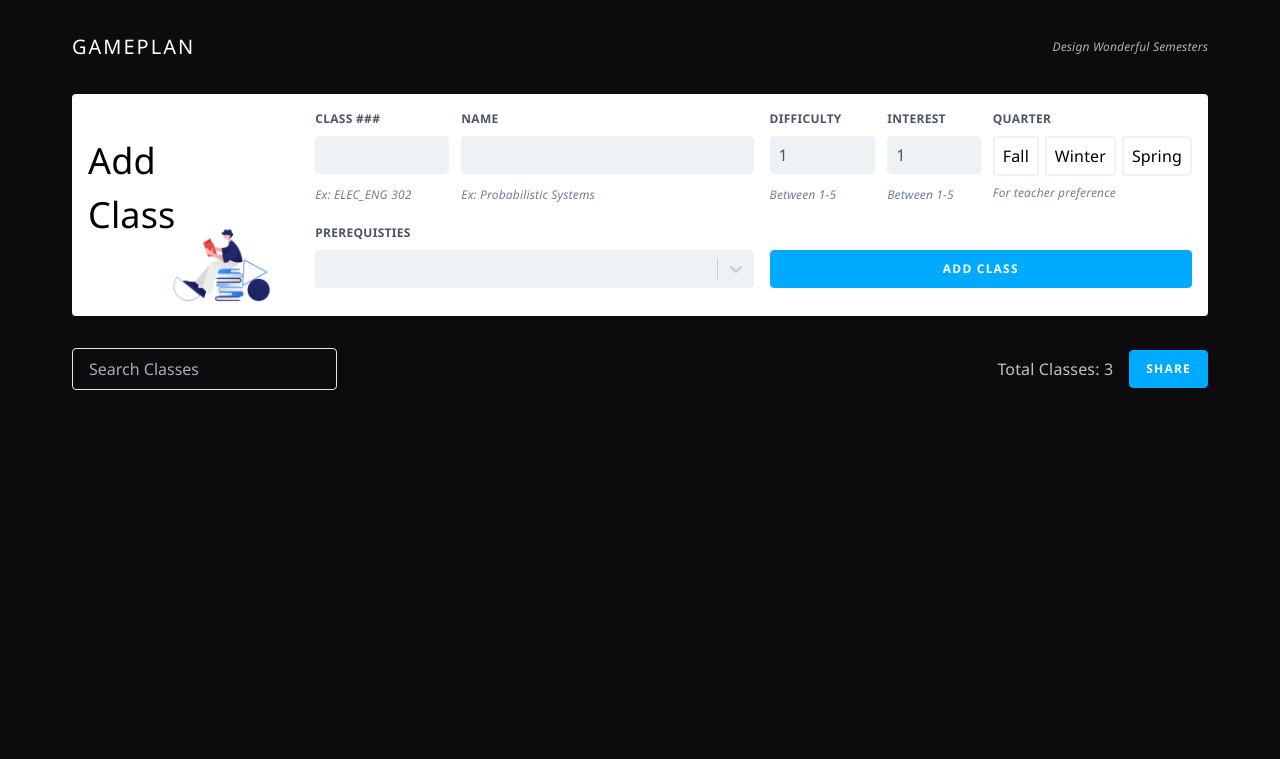
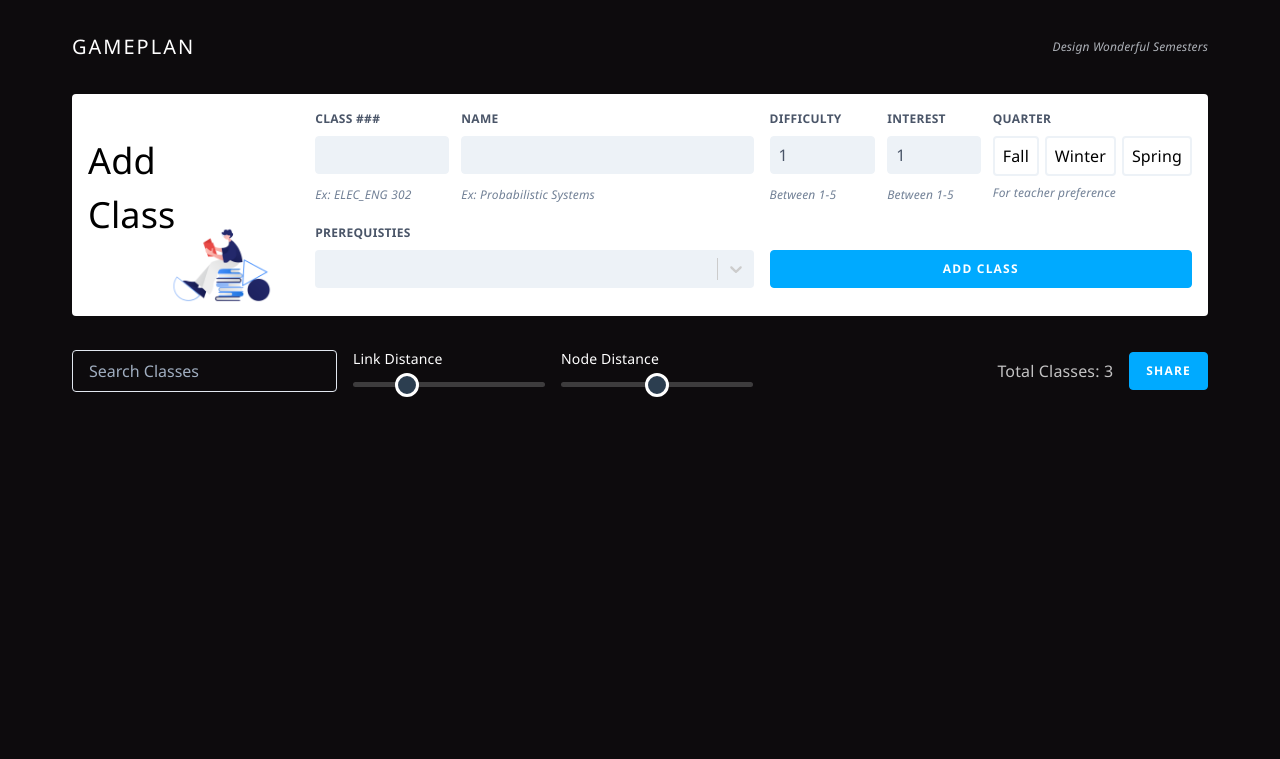
Before and after one commit to fardeemmunir/gameplan, a Next.js app: page / in a window 1280 px wide. Shown: the top 759 px of the page. Built offline with nearby package versions, Linux system fonts and the light colour scheme.

Commit message:
Add slider to change link distance and node charge

```diff
--- a/components/Graph.jsx
+++ b/components/Graph.jsx
@@ -12,6 +12,8 @@ const Graph = () => {
   );
 
   const [searchTerm, setSearchTerm] = useState("");
+  const [linkDistance, setLinkDistance] = useState(200);
+  const [nodeDistance, setNodeDistance] = useState(1000);
 
   /**
    * @param {ClassInfoInterface[]} nodes
@@ -33,14 +35,36 @@ const Graph = () => {
   return (
     <>
       <div className="w-full text-center mt-8 flex justify-between items-center container">
-        <div>
+        <div className="flex items-center">
           <input
-            className="bg-transparent focus:outline-none border border-gray-300 rounded py-2 px-4 block w-full appearance-none leading-normal"
+            className="bg-transparent focus:outline-none border border-gray-300 rounded py-2 px-4 mr-4 block w-full appearance-none leading-normal"
             type="search"
             placeholder="Search Classes"
             value={searchTerm}
             onChange={e => setSearchTerm(e.target.value.trim())}
           />
+          <div className="text-left mr-4">
+            <h1 className="text-sm">Link Distance</h1>
+            <input
+              type="range"
+              className="range"
+              min="100"
+              max="500"
+              value={linkDistance}
+              onChange={e => setLinkDistance(Number(e.target.value))}
+            />
+          </div>
+          <div className="text-left">
+            <h1 className="text-sm">Node Distance</h1>
+            <input
+              type="range"
+              className="range"
+              min="500"
+              max="1500"
+              value={nodeDistance}
+              onChange={e => setNodeDistance(Number(e.target.value))}
+            />
+          </div>
         </div>
 
         <div className="flex items-center">
@@ -51,6 +75,8 @@ const Graph = () => {
       <NetworkGraph
         nodes={mapNodesToSearchTerm(nodes)}
         links={links}
+        linkDistance={linkDistance}
+        nodeDistance={nodeDistance}
         isSearching={!!searchTerm}
       />
     </>
--- a/components/NetworkGraph.jsx
+++ b/components/NetworkGraph.jsx
@@ -5,7 +5,13 @@ import color from "../lib/difficultyToColor";
 import ClassCard from "./ClassCard";
 import Store from "../lib/store";
 
-const NetworkGraph = ({ nodes, links, isSearching }) => {
+const NetworkGraph = ({
+  nodes,
+  links,
+  isSearching,
+  linkDistance,
+  nodeDistance
+}) => {
   const { dispatch } = useContext(Store);
   const svgContainer = useRef(null);
   const height = nodes.length > 15 ? 1100 : 900;
@@ -21,9 +27,9 @@ const NetworkGraph = ({ nodes, links, isSearching }) => {
           .forceLink(links)
           // @ts-ignore
           .id(d => d.code)
-          .distance(200)
+          .distance(linkDistance)
       )
-      .force("charge", d3.forceManyBody().strength(-1000))
+      .force("charge", d3.forceManyBody().strength(nodeDistance * -1))
       .force("x", d3.forceX())
       .force("y", d3.forceY());
 
@@ -109,7 +115,7 @@ const NetworkGraph = ({ nodes, links, isSearching }) => {
     return () => {
       svgContainer.current.innerHTML = "";
     };
-  }, [nodes, links]);
+  }, [nodes, links, linkDistance, nodeDistance]);
 
   return (
     <section className="relative w-full px-8">
--- a/styles/main.css
+++ b/styles/main.css
@@ -110,3 +110,48 @@ text {
   z-index: 2;
   transition: opacity 0.2s;
 }
+
+/* Slider */
+
+.range {
+  -webkit-appearance: none;
+  -moz-appearance: none;
+  appearance: none;
+  outline: none;
+  width: 12em;
+  height: 0.3em;
+  border-radius: 0.3em;
+  background: rgba(255, 255, 255, 0.2);
+}
+
+.range::-webkit-slider-thumb {
+  -webkit-appearance: none;
+  appearance: none;
+  width: 1.5em;
+  height: 1.5em;
+  background: #2c3e50;
+  border: 0.2em solid #ffffff;
+  border-radius: 1.2em;
+  cursor: pointer;
+}
+
+.range::-moz-range-thumb {
+  -moz-appearance: none;
+  appearance: none;
+  width: 1.5em;
+  height: 1.5em;
+  background: #2c3e50;
+  border: 0.2em solid #ffffff;
+  border-radius: 1.2em;
+  cursor: pointer;
+}
+
+.range::-ms-thumb {
+  appearance: none;
+  width: 1.5em;
+  height: 1.5em;
+  background: #2c3e50;
+  border: 0.2em solid #ffffff;
+  border-radius: 1.2em;
+  cursor: pointer;
+}
```
